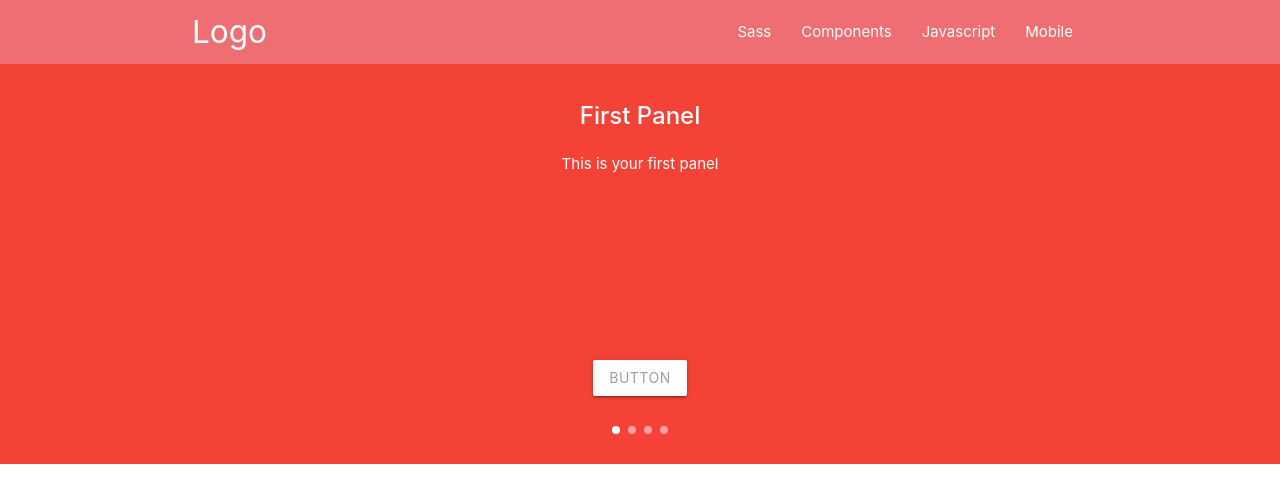
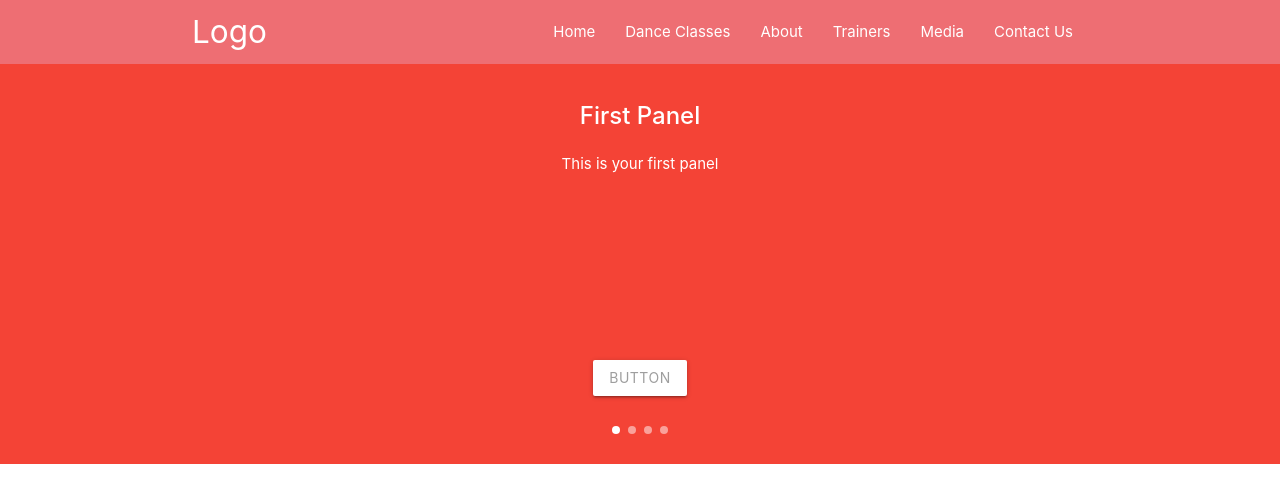
Before and after one commit to sidharthhhh/Dance2, a website: page demo.html in a window 1280 px wide. Drawn offline with nearby package versions, Linux system fonts and the light colour scheme.

Commit message:
nav changes

```diff
--- a/demo.html
+++ b/demo.html
@@ -1,5 +1,6 @@
 <!DOCTYPE html>
 <html lang="en">
+
 <head>
   <meta charset="UTF-8" />
   <meta http-equiv="X-UA-Compatible" content="IE=edge" />
@@ -7,42 +8,39 @@
   <title>Dance Academy</title>
 </head>
 <!-- Compiled and minified CSS -->
-  <link
-    rel="stylesheet"
-    href="https://cdnjs.cloudflare.com/ajax/libs/materialize/1.0.0/css/materialize.min.css"
-  />
+<link rel="stylesheet" href="https://cdnjs.cloudflare.com/ajax/libs/materialize/1.0.0/css/materialize.min.css" />
 <!--Import Google Icon Font-->
-  <link
-    href="https://fonts.googleapis.com/icon?family=Material+Icons"
-    rel="stylesheet"
-  />
+<link href="https://fonts.googleapis.com/icon?family=Material+Icons" rel="stylesheet" />
 <!-- j query cdn link -->
 <script src="https://ajax.googleapis.com/ajax/libs/jquery/3.6.3/jquery.min.js"></script>
 <!-- Compiled and minified JavaScript -->
 <script src="https://cdnjs.cloudflare.com/ajax/libs/materialize/1.0.0/js/materialize.min.js"></script>
 
 <!-- <link rel="stylesheet" href="./css/style.css" /> -->
+
 <body>
   <nav>
     <div class="nav-wrapper container">
       <a href="#!" class="brand-logo">Logo</a>
-        <a href="#" data-target="mobile-demo" class="sidenav-trigger"
-          ><i class="material-icons">menu</i></a
-        >
+      <a href="#" data-target="mobile-demo" class="sidenav-trigger"><i class="material-icons">menu</i></a>
       <ul class="right hide-on-med-and-down">
-          <li><a href="#">Sass</a></li>
-          <li><a href="#">Components</a></li>
-          <li><a href="#">Javascript</a></li>
-          <li><a href="#">Mobile</a></li>
+        <li><a href="#">Home</a></li>
+        <li><a href="#">Dance Classes</a></li>
+        <li><a href="#">About</a></li>
+        <li><a href="#">Trainers</a></li>
+        <li><a href="#">Media</a></li>
+        <li><a href="#">Contact Us</a></li>
       </ul>
     </div>
   </nav>
 
   <ul class="sidenav" id="mobile-demo">
-      <li><a href="#">Sass</a></li>
-      <li><a href="#">Components</a></li>
-      <li><a href="#">Javascript</a></li>
-      <li><a href="#">Mobile</a></li>
+    <li><a href="#">Home</a></li>
+    <li><a href="#">Dance Classes</a></li>
+    <li><a href="#">About</a></li>
+    <li><a href="#">Trainers</a></li>
+    <li><a href="#">Media</a></li>
+    <li><a href="#">Contact Us</a></li>
   </ul>
 
   <div class="carousel carousel-slider center">
@@ -81,4 +79,5 @@
 
   <!-- <script src="./js/script.js"></script> -->
 </body>
+
 </html>
```
Lines whose indentation alone changed are shown as unchanged.
